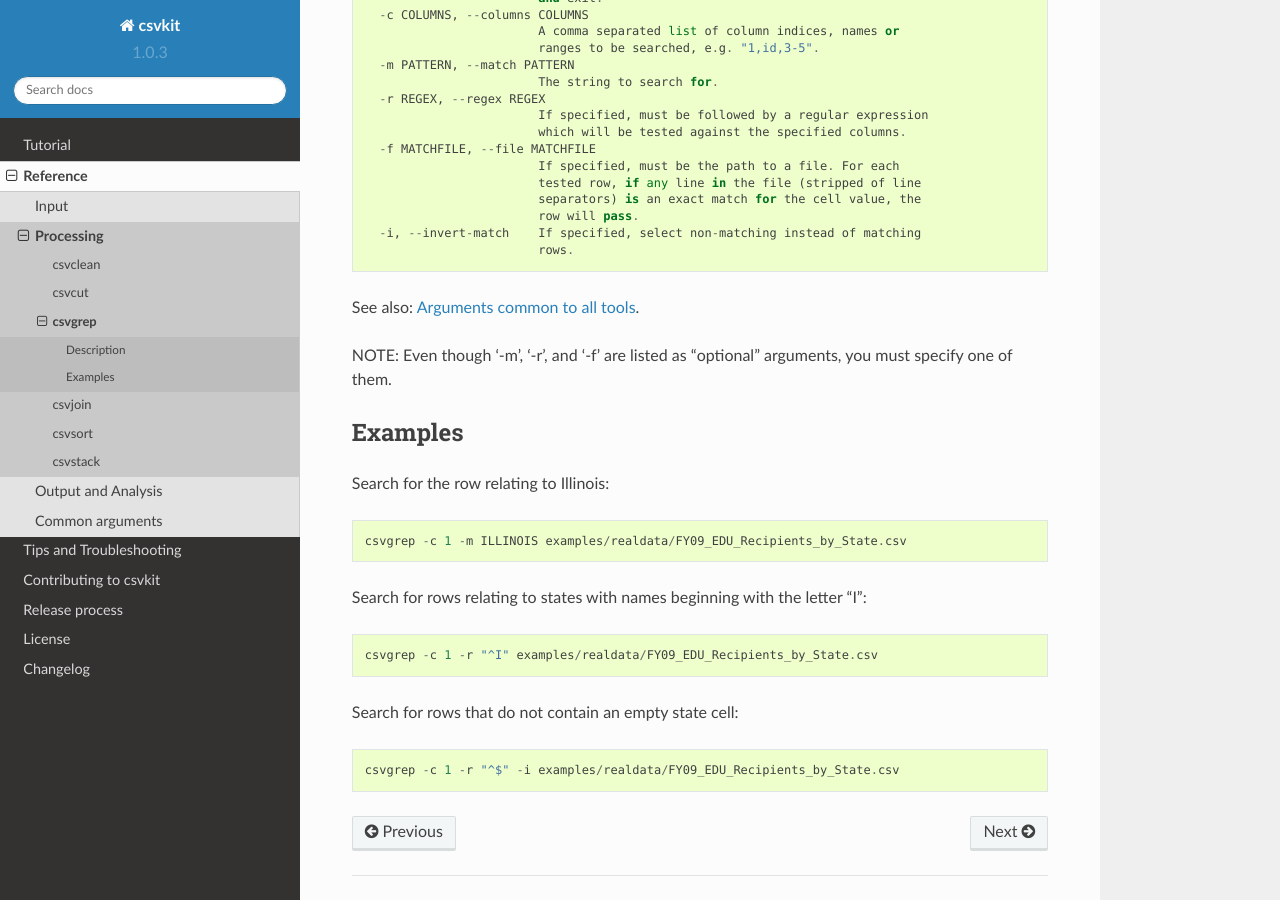
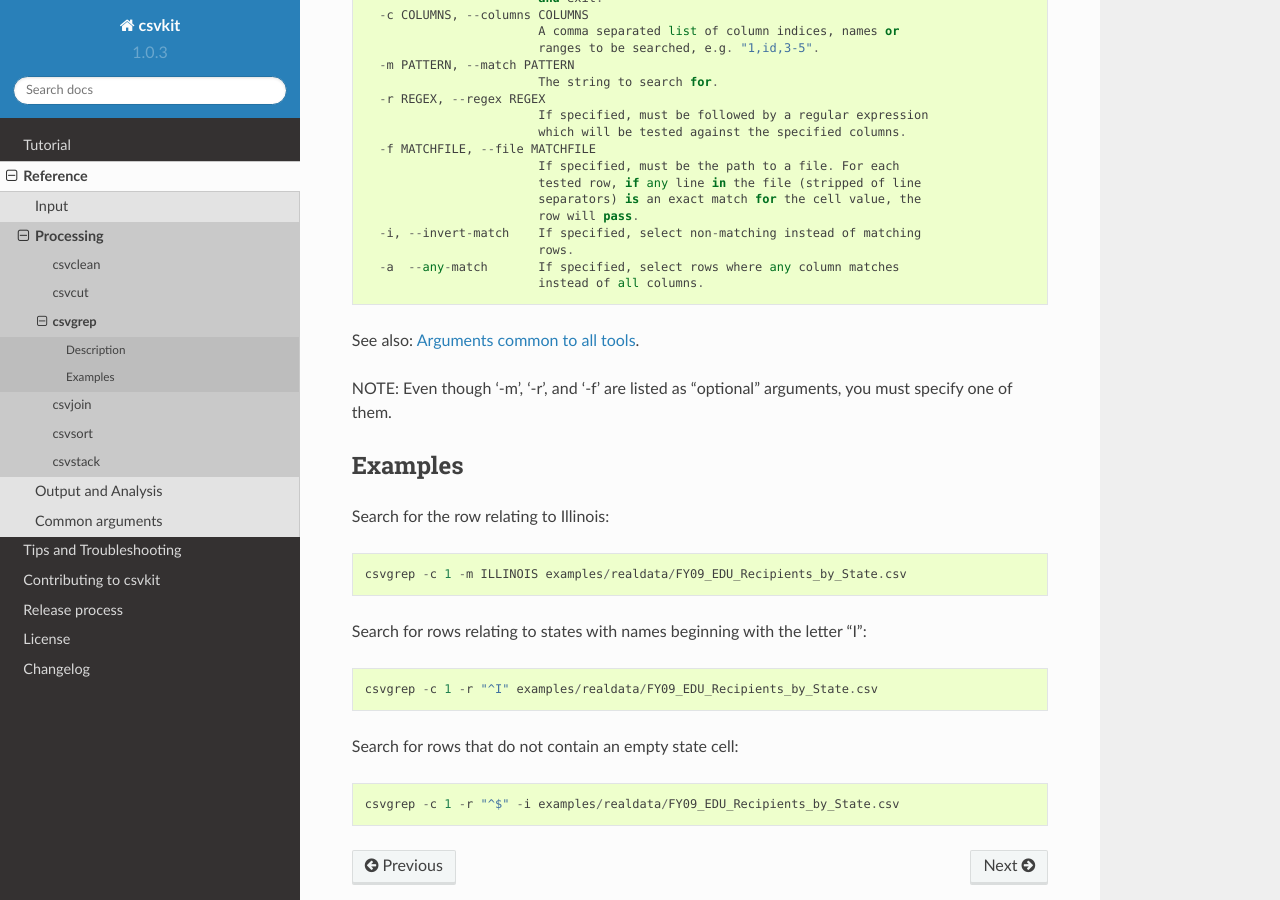
Before and after one commit to wireservice/csvkit, a Sphinx documentation site: the page built from docs/scripts/csvgrep.rst, in a window 1280 px wide and 900 px high, scrolled down 563 px. Built offline with Sphinx 7.4.7 and the Read the Docs theme 2.0.0, drawn with Linux system fonts in a browser that asks for light colours.

Commit message:
Add test and docs for csvgrep any_match

```diff
--- a/docs/scripts/csvgrep.rst
+++ b/docs/scripts/csvgrep.rst
@@ -38,6 +38,8 @@ Filter tabular data to only those rows where certain columns contain a given val
                             row will pass.
       -i, --invert-match    If specified, select non-matching instead of matching
                             rows.
+      -a  --any-match       If specified, select rows where any column matches
+                            instead of all columns.
 
 See also: :doc:`../common_arguments`.
 
```
Also changed, not shown: 1 other file.
